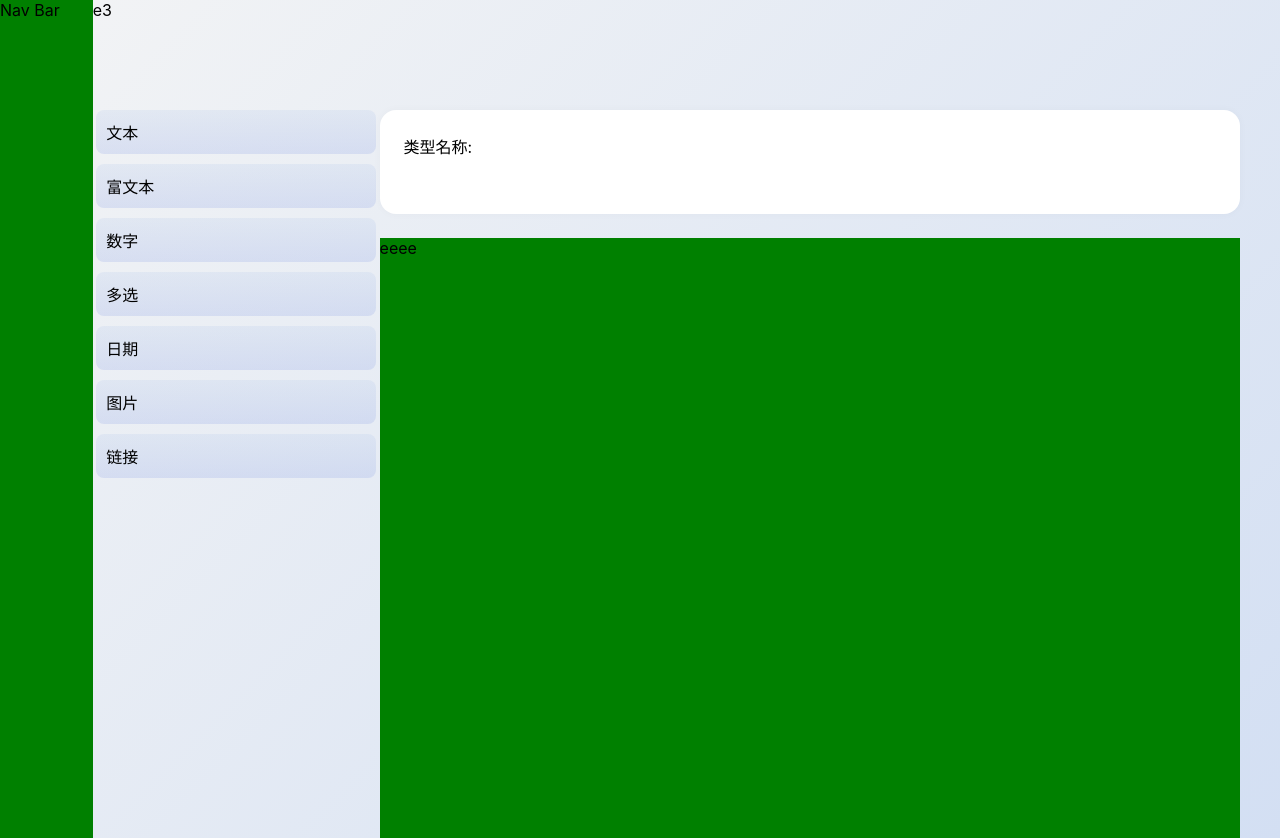
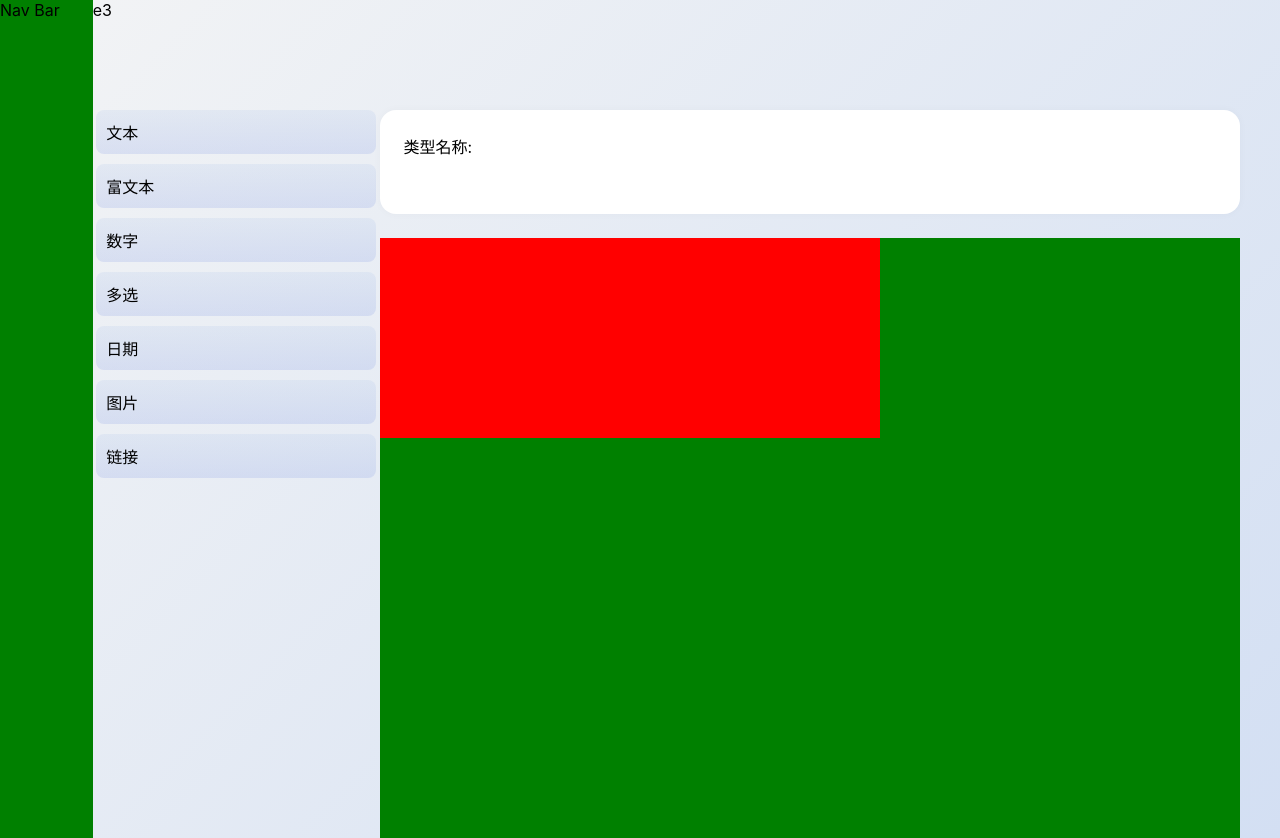
Before and after one commit to xiangxiong/X-Market, a Next.js app in the folder packages/fronted/: page / in a window 1280 px wide. Built offline with nearby package versions, Linux system fonts and the light colour scheme.

Commit message:
feat: add drag-dnd

```diff
--- a/packages/fronted/package.json
+++ b/packages/fronted/package.json
@@ -13,6 +13,8 @@
     "@mui/material": "^5.2.5",
     "next": "12.0.7",
     "react": "17.0.2",
+    "react-dnd": "^14.0.4",
+    "react-dnd-html5-backend": "^14.0.2",
     "react-dom": "17.0.2"
   },
   "devDependencies": {
--- a/packages/fronted/pages/component/Content/Content.tsx
+++ /dev/null
@@ -1,73 +0,0 @@
-import React from "react";
-import styles from './Content.module.css';
-
-interface IComponentElementsProps{
-  type:string;
-  icon:string;
-  text:string;
-}
-
-export function Content() {
-
-  const componentElements:IComponentElementsProps[] = [{
-    type:'Text',
-    icon:'Text',
-    text:'文本'
-  },{
-    type:'Rich Text',
-    icon:'Rich Text',
-    text:'富文本'
-  },{
-    type:'Number',
-    icon:'Number',
-    text:'数字'
-  },{
-    type:'Multiple choice',
-    icon:'Multiple choice',
-    text:'多选'
-  },{
-    type:'Date choice',
-    icon:'Multiple choice',
-    text:'日期'
-  },{
-    type:'Date choice',
-    icon:'Multiple choice',
-    text:'图片'
-  },{
-    type:'Date choice',
-    icon:'Multiple choice',
-    text:'链接'
-  }];
-
-  return (
-    <>
-      <div className={styles.workspace}>
-        <div className={styles.navigation}>Nav Bar</div>
-        <div className={styles.wrapper}>
-          <div className={styles.toolbar}>e3</div>
-          <div className={styles.designer}>
-            <div className={styles.sidebar}>
-              {/* <div>内容元素</div> */}
-              {
-                componentElements.map((item,key)=> {
-                  return <div className={styles.content_elements} key={key}>{item.text}</div>
-                })
-              }
-            </div>
-            <div className={styles.content_model}>
-              <div className={styles.content_type}>
-                  <div className={styles.content_type_title}>类型名称:</div>
-                  <div className={styles.content_type_input}>
-                    <input className={styles.content_input}/>
-                  </div>
-              </div>
-              <div className={styles.content_create_content}>
-                eeee
-              </div>
-            </div>
-          </div>
-        </div>
-      </div>
-    </>
-  );
-}
--- a/packages/fronted/pages/index.tsx
+++ b/packages/fronted/pages/index.tsx
@@ -1,68 +1,13 @@
 import type { NextPage } from 'next'
-import styles from '../styles/Home.module.css'
-import Tabs from '@mui/material/Tabs';
-import Tab from '@mui/material/Tab';
-import Typography from '@mui/material/Typography';
-import Box from '@mui/material/Box';
-import { useState} from 'react';
-import { Content } from './component/Content/Content';
-
-interface TabPanelProps {
-  children?: React.ReactNode;
-  index: number;
-  value: number;
-}
-
-function TabPanel(props: TabPanelProps) {
-  const { children, value, index, ...other } = props;
-  return (
-    <div
-      role="tabpanel"
-      hidden={value !== index}
-      id={`vertical-tabpanel-${index}`}
-      aria-labelledby={`vertical-tab-${index}`}
-      {...other}>
-      {value === index && (
-        <Box sx={{ p: 3 }}>
-          <Typography>{children}</Typography>
-        </Box>
-      )}
-    </div>
-  );
-}
-
-function a11yProps(index: number) {
-  return {
-    id: `vertical-tab-${index}`,
-    'aria-controls': `vertical-tabpanel-${index}`,
-  };
-}
+import { Workspace } from './panels/Workspace';
+import { DndProvider } from 'react-dnd';
+import {HTML5Backend} from 'react-dnd-html5-backend';
 
 const Home: NextPage = () => {
-  const [value, setValue] = useState(0);
-
-  const handleChange = (event: React.SyntheticEvent, newValue: number) => {
-    setValue(newValue);
-  };
-
   return (
-    <Content/>
-    // <Box
-    //   sx={{ flexGrow: 1, bgcolor: 'background.paper', display: 'flex', height: 224 }}>
-    //   <Tabs
-    //     orientation="vertical"
-    //     variant="scrollable"
-    //     value={value}
-    //     onChange={handleChange}
-    //     aria-label="Vertical tabs example"
-    //     sx={{ borderRight: 1, borderColor: 'divider' }}>
-    //     <Tab label="Content model" {...a11yProps(1)} />
-    //     <Tab label="Content & assets" {...a11yProps(0)} />
-    //     <Tab label="Project settings" {...a11yProps(1)} />
-    //   </Tabs>
-    //   <TabPanel value={value} index={0}>
-    //   </TabPanel>
-    // </Box>
+    <DndProvider backend={HTML5Backend}>
+        <Workspace/>
+    </DndProvider>
   );
 }
 
--- /dev/null
+++ b/packages/fronted/pages/panels/ItemTypes.ts
@@ -0,0 +1,3 @@
+export const ItemTypes = {
+    BOX: 'box',
+  }
--- /dev/null
+++ b/packages/fronted/pages/panels/StudioPanel.tsx
@@ -0,0 +1,25 @@
+import { useDrag } from "react-dnd";
+import styles from "./Workspace.module.css";
+import { ItemTypes } from "./ItemTypes";
+import { IComponentElementsProps } from "../shared/types";
+
+interface IStudioPanelProps {
+  item: IComponentElementsProps;
+}
+
+export const StudioPanel: React.FC<IStudioPanelProps> = ({ item }) => {
+  const [{ isDragging }, drag] = useDrag(() => ({
+    type: ItemTypes.BOX,
+    item: { id:item.id },
+    collect: (monitor) => ({
+      isDragging: monitor.isDragging(),
+      handlerId: monitor.getHandlerId(),
+    }),
+  }));
+
+  return (
+    <div ref={drag} className={styles.content_elements}>
+      {item.text}
+    </div>
+  );
+};
--- /dev/null
+++ b/packages/fronted/pages/panels/ViewPanel.tsx
@@ -0,0 +1,35 @@
+import { useContext } from "react";
+import { useDrop } from "react-dnd";
+import { ItemTypes } from "./ItemTypes";
+import { WorkspaceContext } from "./Workspace";
+import { IWorkspaceContext } from "./../shared/types";
+import { useEffect } from "react";
+
+interface IBoxTargetProps {
+  children: React.ReactNode;
+}
+
+export const ViewPanel: React.FC<IBoxTargetProps> = (props) => {
+  const { markAsDone } = useContext<IWorkspaceContext>(WorkspaceContext);
+  const [{ isOver }, drop] = useDrop(
+    () => ({
+      accept: ItemTypes.BOX,
+      drop: (item: { id: string }, monitor) => {
+        markAsDone(item.id);
+      },
+      collect: (monitor) => ({
+        isOver: monitor.isOver(),
+      }),
+    }),
+    [markAsDone]
+  );
+
+  return (
+    <div
+      ref={drop}
+      style={{ height: "200px", width: "500px", background: "red" }}
+    >
+      {props.children}
+    </div>
+  );
+};
--- /dev/null
+++ b/packages/fronted/pages/panels/Workspace.tsx
@@ -0,0 +1,100 @@
+import React from "react";
+import styles from "./Workspace.module.css";
+import { StudioPanel } from "./StudioPanel";
+import { ViewPanel } from "./ViewPanel";
+import { createContext } from "react";
+import { IComponentElementsProps } from "../shared/types";
+
+
+interface IWorkspaceContext{
+  markAsDone: (id:string) => void
+}
+
+export const WorkspaceContext = createContext<Partial<IWorkspaceContext>>({});
+
+export function Workspace() {
+  const componentElements: IComponentElementsProps[] = [
+    {
+      id: 1,
+      status: "init",
+      type: "Text",
+      icon: "Text",
+      text: "文本",
+    },
+    {
+      id: 2,
+      status: "init",
+      type: "Rich Text",
+      icon: "Rich Text",
+      text: "富文本",
+    },
+    {
+      id: 3,
+      status: "init",
+      type: "Number",
+      icon: "Number",
+      text: "数字",
+    },
+    {
+      id: 4,
+      status: "init",
+      type: "Multiple choice",
+      icon: "Multiple choice",
+      text: "多选",
+    },
+    {
+      id: 5,
+      status: "init",
+      type: "Date choice",
+      icon: "Multiple choice",
+      text: "日期",
+    },
+    {
+      id: 6,
+      status: "init",
+      type: "Date choice",
+      icon: "Multiple choice",
+      text: "图片",
+    },
+    {
+      id: 7,
+      status: "init",
+      type: "Date choice",
+      icon: "Multiple choice",
+      text: "链接",
+    },
+  ];
+
+  const markAsDone = (id: string) => {
+    console.log("markAsCount", id);
+  };
+
+  return (
+    <WorkspaceContext.Provider value={{markAsDone}}>
+      <div className={styles.workspace}>
+        <div className={styles.navigation}>Nav Bar</div>
+        <div className={styles.wrapper}>
+          <div className={styles.toolbar}>e3</div>
+          <div className={styles.designer}>
+            <div className={styles.sidebar}>
+              {componentElements.map((item, key) => {
+                return <StudioPanel item={item} key={item.id} />;
+              })}
+            </div>
+            <div className={styles.content_model}>
+              <div className={styles.content_type}>
+                <div className={styles.content_type_title}>类型名称:</div>
+                <div className={styles.content_type_input}>
+                  <input className={styles.content_input} />
+                </div>
+              </div>
+              <div className={styles.content_create_content}>
+                <ViewPanel></ViewPanel>
+              </div>
+            </div>
+          </div>
+        </div>
+      </div>
+    </WorkspaceContext.Provider>
+  );
+}
--- /dev/null
+++ b/packages/fronted/pages/shared/types.ts
@@ -0,0 +1,11 @@
+export interface IComponentElementsProps {
+  id: string;
+  status: 'init' | 'done';
+  type: string;
+  icon: string;
+  text: string;
+}
+
+export interface IWorkspaceContext{
+  markAsDone: (id:string) => void
+}
```
Also changed, not shown: packages/fronted/pages/panels/Workspace.module.css (renamed from packages/fronted/pages/component/Content/Content.module.css), 1 other file (tests, documents, lock files or other folders).
